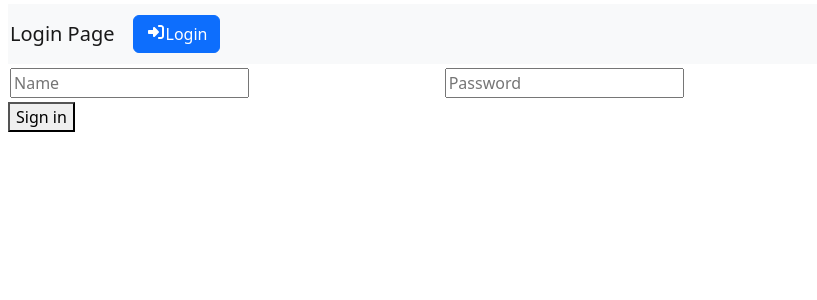
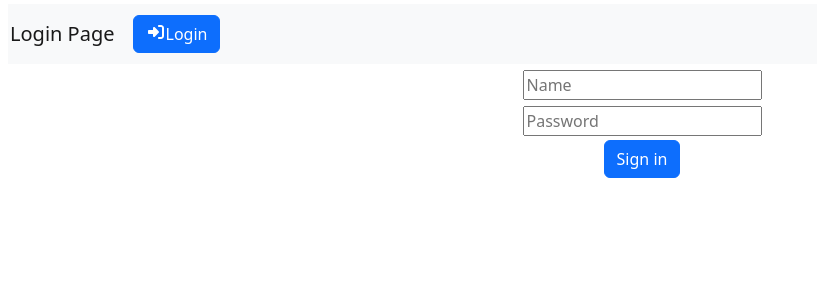
Before and after one commit to ibozorus/login_react, a React (Create React App) app: page / in a window 1280 px wide. Shown: the top 300 px of the page, without its empty margins (0-817 px from the left). Built offline with nearby package versions, Linux system fonts and the light colour scheme.

Commit message:
-handleChange und handleSubmit

```diff
--- a/src/Main.js
+++ b/src/Main.js
@@ -3,18 +3,50 @@ import React from 'react';
 
 export default class Main extends React.Component {
 
-    render () {
-        return(
+    constructor(props) {
+        super(props);
+        this.state = {
+            name : "",
+            password : ""
+
+        }
+
+        this.handleChange = this.handleChange.bind(this);
+        this.handleSubmit = this.handleSubmit.bind(this);
+    }
+
+    handleChange({ target }) {
+        const {name, value} = target;
+        this.setState(
+            (prevState) => ({
+                ...prevState,
+                [name]: value
+
+            })
+        )
+    }
+
+    handleSubmit(event) {
+        event.preventDefault();
+        console.table(this.state);
+    }
+
+
+    render() {
+        return (
             <>
                 <form className="row">
-                    <div className="form-group col-12 col-sm-4">
-                        <label htmlFor='name'><input placeholder="Name" name="name" id="name" type="text"/></label>
-                    </div>
-                    <div className="form-group col-12 col-sm-4">
-                        <label htmlFor='password'><input placeholder="Password" name="password" id="password" type="password"/></label>
-                    </div>
-                    <div className="form-group col-12 col-sm-4">
-                        <button type="submit">Sign in</button>
+                    <div className="form-group col-12 text-center ">
+                        <div>
+                            <label htmlFor='name'><input value={this.state.name} onChange={this.handleChange} placeholder="Name" name="name" id="name" type="text"/></label>
+                        </div>
+                        <div>
+                            <label htmlFor='password'><input value={this.state.password} onChange={this.handleChange} placeholder="Password" name="password" id="password"
+                                                             type="password"/></label>
+                        </div>
+                        <a>
+                            <button className="btn btn-primary"  onClick={this.handleSubmit}>Sign in</button>
+                        </a>
                     </div>
                 </form>
             </>
--- a/src/index.css
+++ b/src/index.css
@@ -1,3 +1,4 @@
 *{
+    box-sizing: border-box;
     margin: 2px;
 }
```
